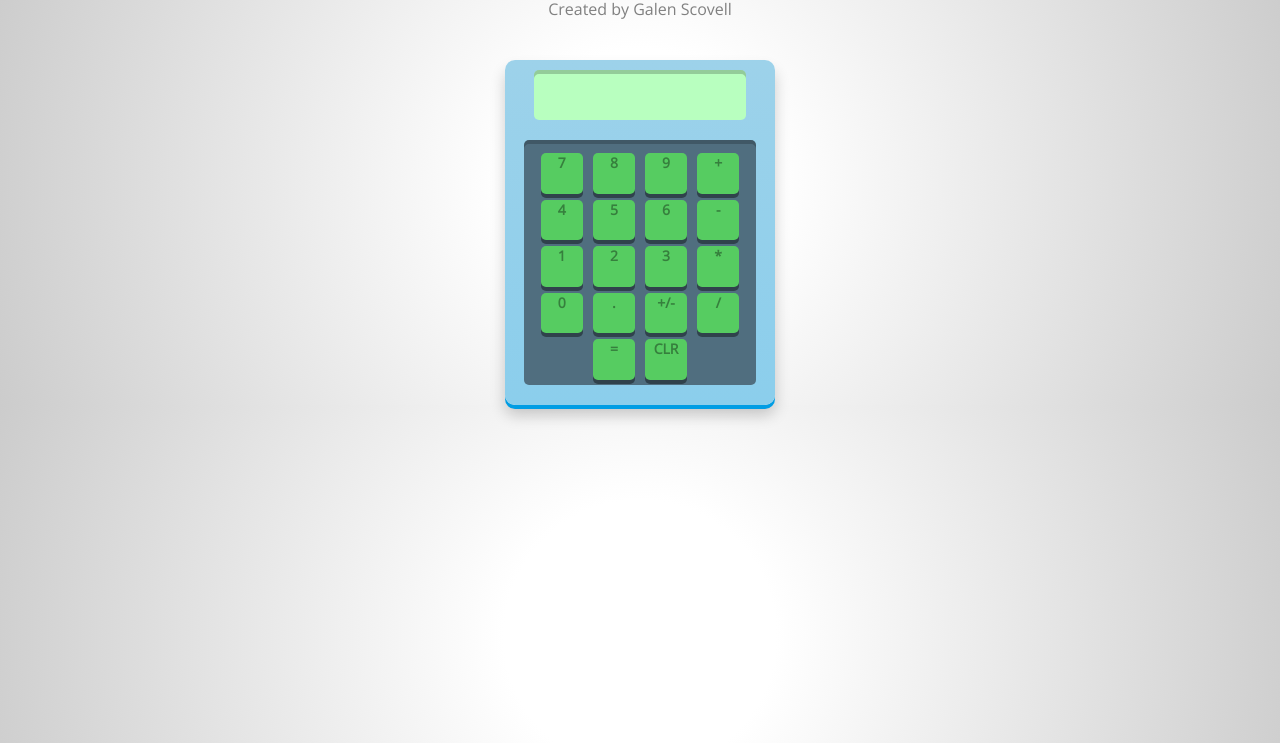
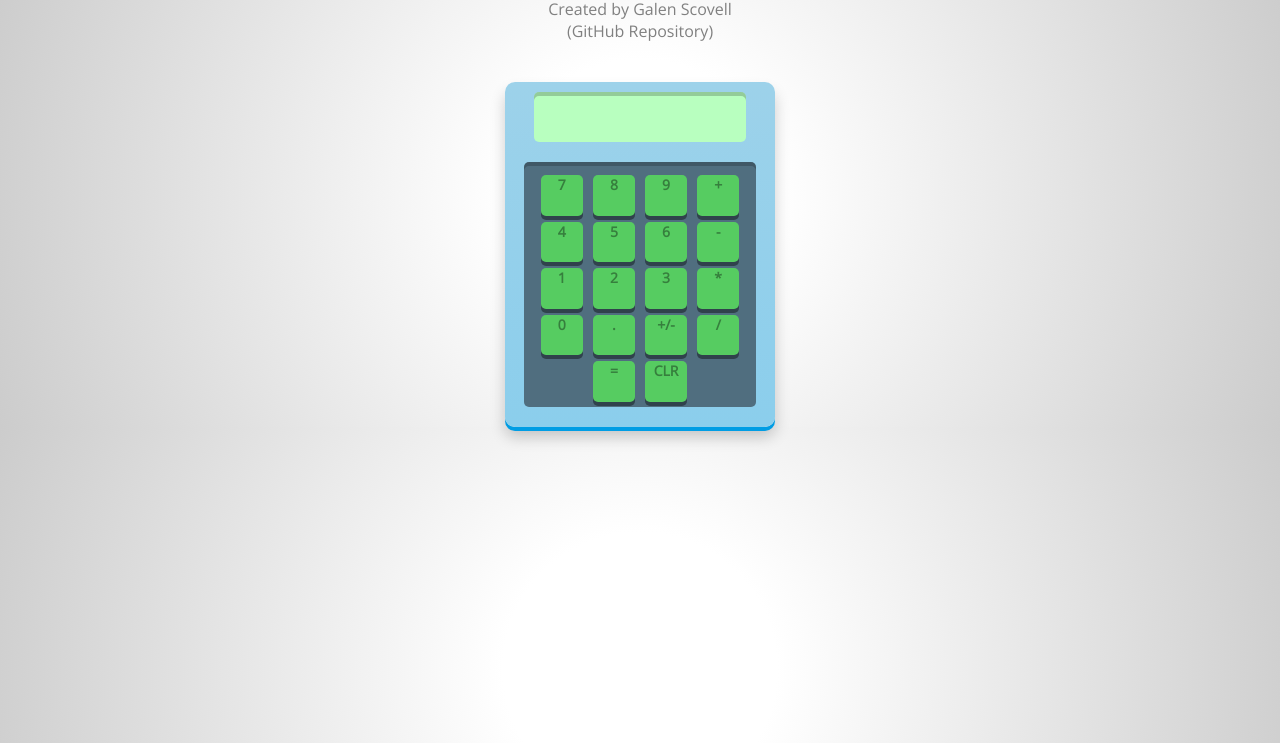
Before and after one commit to galenscovell/Javascript-Web-Calculator, a plain HTML site: page index.html in a window 1280 px wide. Shown: the part 57-800 px from the top of the page. Drawn offline with nearby package versions, Linux system fonts and the light colour scheme.

Commit message:
Add Link to Repo

```diff
--- a/index.html
+++ b/index.html
@@ -9,6 +9,9 @@
     <body>
         <h3>ON-SCREEN CALCULATOR</h3>
         <p>Created by Galen Scovell</p>
+        <div id="link">
+        <a href="https://github.com/galenscovell/Javascript-Web-Calculator">(GitHub Repository)</a>
+        </div>
         <div id="calculator_main">
             <div id="output_screen">
                 <p></p>
--- a/main.css
+++ b/main.css
@@ -21,14 +21,28 @@ h3 {
 
 p {
     margin-top: -15px;
-    margin-bottom: 40px;
+    margin-bottom: 0px;
     text-align: center;
     font-size: 16px;
     font-weight: normal;
     color: gray;
 }
 
+#link {
+    text-align: center;
+    margin-bottom: 40px;
+}
 
+a {
+    text-decoration: none;
+    color: gray;
+    transition: 0.2s;
+}
+
+a:hover {
+    color: rgba(0, 0, 75, 0.8);
+    transition: 0.2s;
+}
 
 #calculator_main {
     height: 325px;
```
